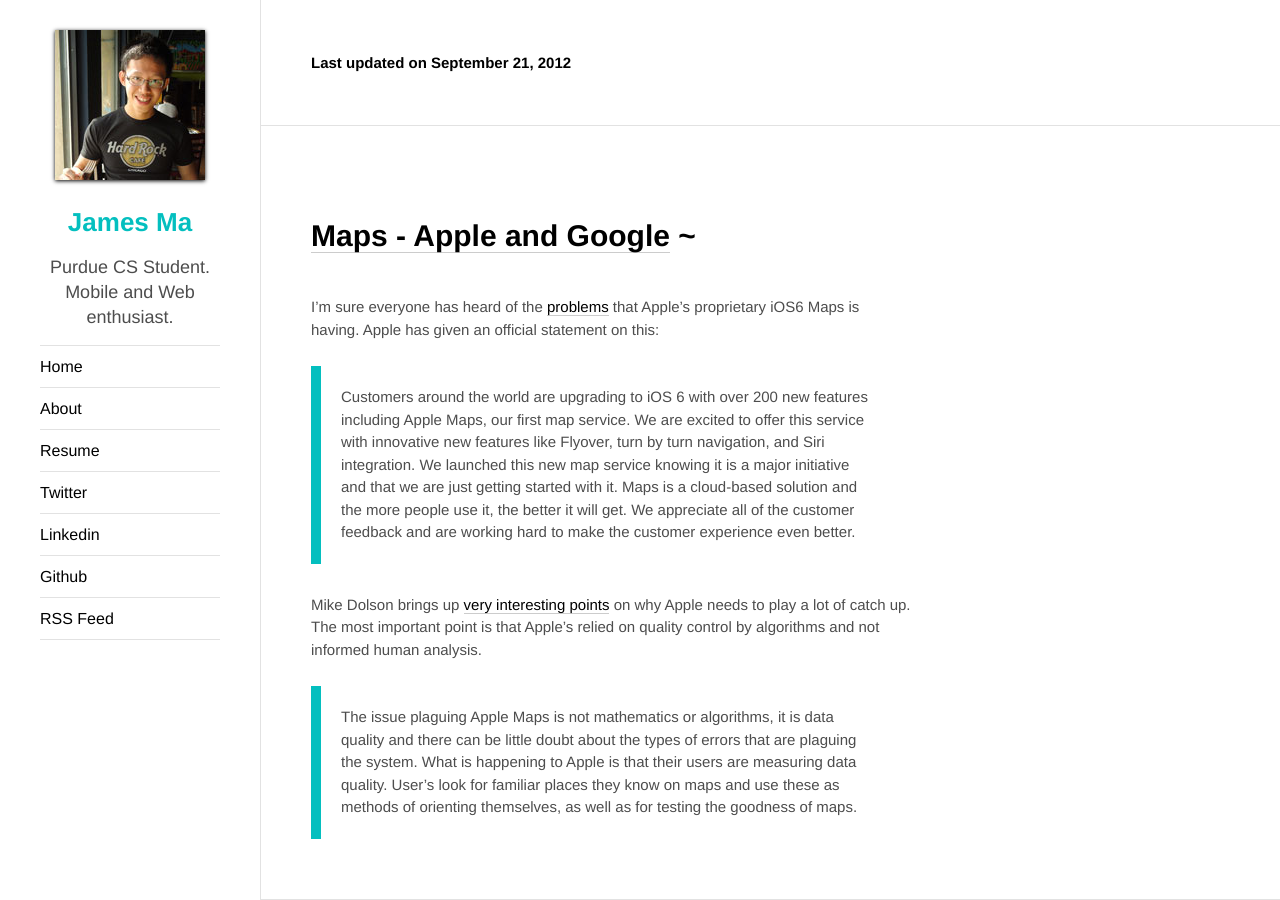
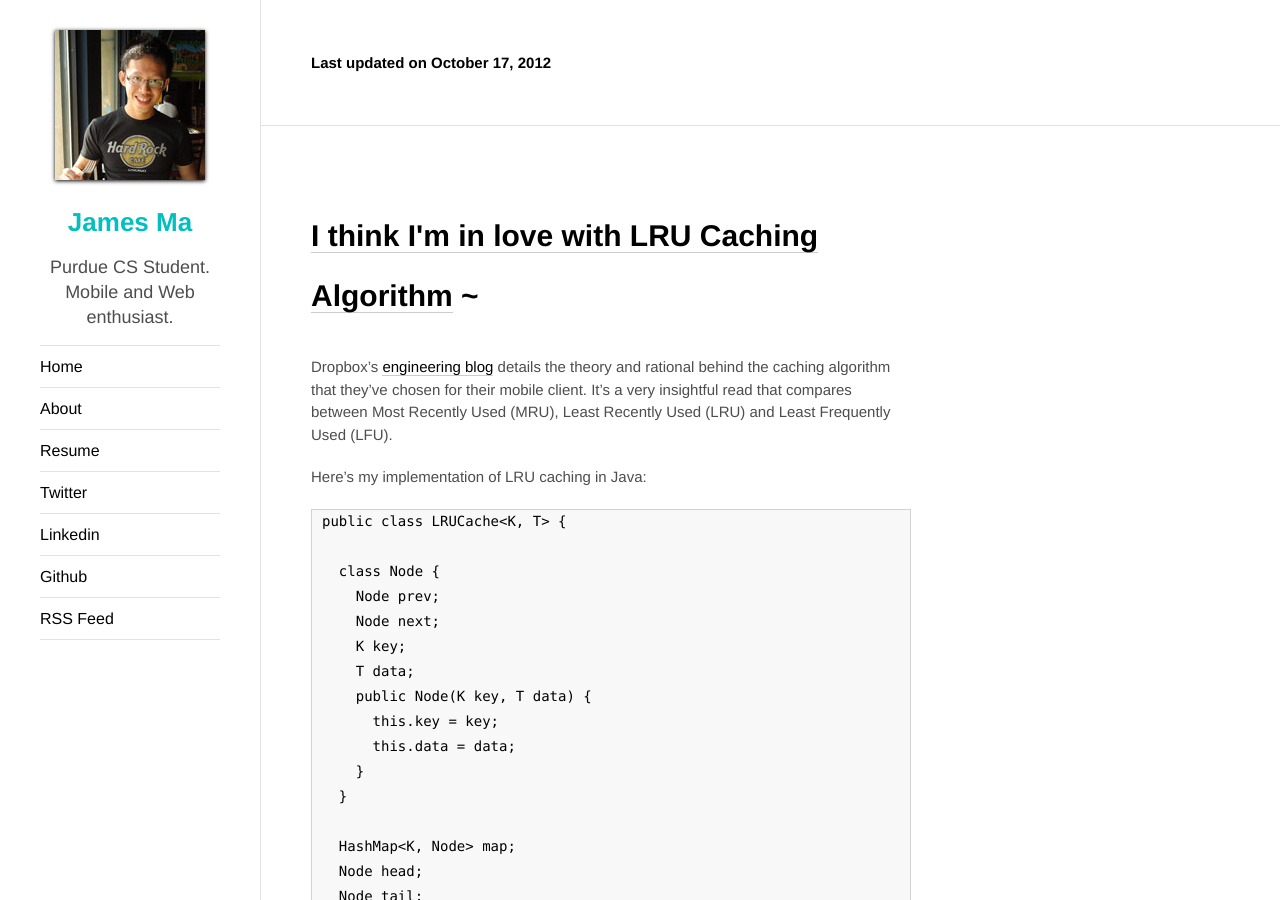
Before and after one commit to jamesma/jamesma.github.io, a Jekyll site: the page built from index.html, in a window 1280 px wide and 900 px high. Built offline with Jekyll 4.4.1, drawn with Linux system fonts in a browser that asks for light colours; Markdown is read by kramdown in place of the engine named in the settings; the list of posts is cut into pages by our own code; some of the changed text lies outside the part shown.

Commit message:
New post: In love with LRU.

```diff
--- /dev/null
+++ b/_posts/2012-10-17-in-love-with-lru-caching-algorithm.md
@@ -0,0 +1,82 @@
+---
+layout: post
+title: I think I'm in love with LRU Caching Algorithm
+link: http://tech.dropbox.com/2012/10/caching-in-theory-and-practice/
+---
+
+Dropbox's [engineering blog][] details the theory and rational behind the caching algorithm that they've chosen for their mobile client. It's a very insightful read that compares between Most Recently Used (MRU), Least Recently Used (LRU) and Least Frequently Used (LFU).
+
+Here's my implementation of LRU caching in Java:
+
+    public class LRUCache<K, T> {
+
+      class Node {
+        Node prev;
+        Node next;
+        K key;
+        T data;
+        public Node(K key, T data) {
+          this.key = key;
+          this.data = data;
+        }
+      }
+
+      HashMap<K, Node> map;
+      Node head;
+      Node tail;
+      int maxSize;
+
+      public LRUCache(int maxSize) {
+        this.maxSize = maxSize;
+        head = new Node(null, null);
+        tail = new Node(null, null);
+        head.next = tail;
+        tail.prev = head;
+      }
+
+      private void detach(Node node) {
+        node.prev.next = node.next;
+        node.next.prev = node.prev;
+      }
+
+      private void attach(Node head, Node node) {
+        node.prev = head;
+        node.next = head.next;
+        node.next.prev = node;
+        node.prev.next = node;
+      }
+
+      public T get(K key) {
+        Node node = map.get(key);
+        if (node == null)
+          return null;
+        if (map.size() == 1)
+          return node.data;
+        detach(head);
+        attach(head, node);
+        return node.data;
+      }
+
+      public void put(K key, T data) {
+        if (maxSize <= 0)
+          return;
+        Node node = map.get(key);
+        if (node != null) {
+          // hit, refresh the data
+          detach(node);
+          attach(head, node);
+          node.data = data;
+        } else {
+          // miss, create new node and adjust the size
+          node = new Node(key, data);
+          map.put(key, node);
+          attach(head, node);
+          if (map.size() > maxSize) {
+            detach(tail.prev);
+            map.remove(tail.prev.key);
+          }
+        }
+      }
+    }
+
+[engineering blog]: http://tech.dropbox.com/2012/10/caching-in-theory-and-practice/ "Dropbox Engineering Blog"
--- a/assets/css/base.css
+++ b/assets/css/base.css
@@ -181,6 +181,7 @@
 	padding-bottom: 1px;
 	margin-left: 1px;
 	margin-right: 1px;
+	line-height: 100%;
 }
 
 article pre {
```
